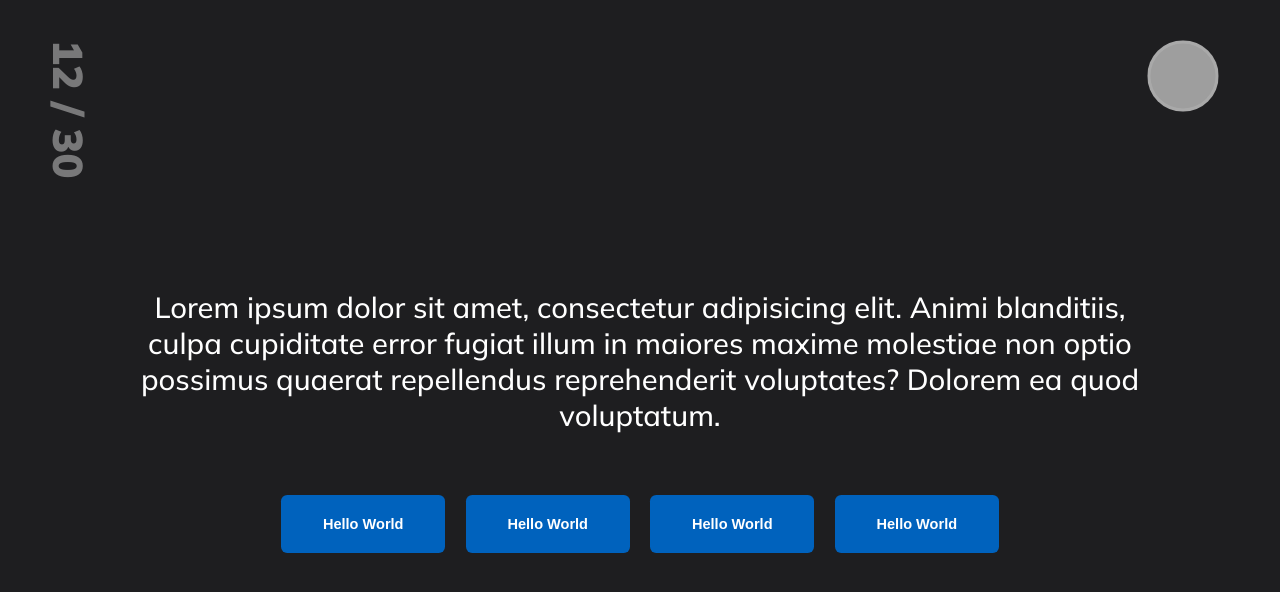
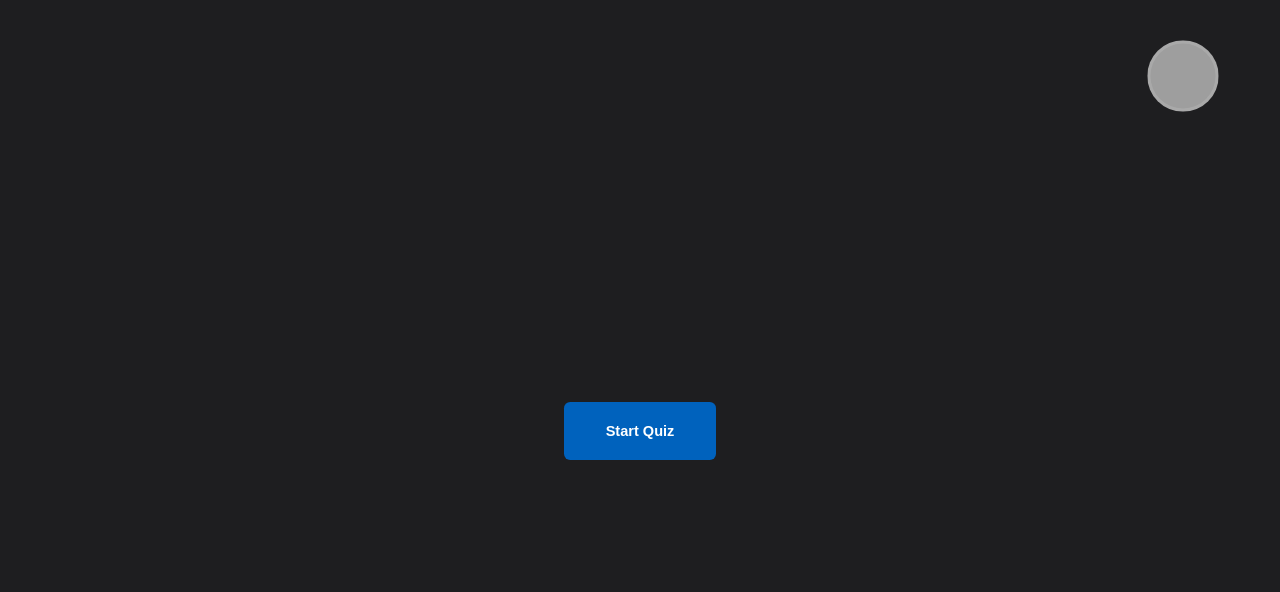
Before and after one commit to AdolfFosfor/quiz-freeze, a Nuxt app: page / in a window 1280 px wide. Shown: the top 592 px of the page. Built offline with nearby package versions, Linux system fonts and the light colour scheme; grey boxes are pictures that could not be loaded.

Commit message:
Bit Buy Commit 🫡

```diff
--- a/components/Atoms/Button.vue
+++ b/components/Atoms/Button.vue
@@ -1,11 +1,12 @@
 <template>
   <button
-    class="noSelect fade-fast"
+    class="noSelect"
     :style="`${
       $store.state.mobile ? 'font-size: calc(var(--index) * 1.1); width: 70vw' : 'font-size: calc(var(--index) * 0.7)'
     };`"
     @click="$emit('onClick', $event)"
   >
+    <nuxt-link v-if="to" :to="to" class="link" />
     <slot />
   </button>
 </template>
@@ -13,6 +14,12 @@
 <script>
   export default {
     name: 'Button',
+    props: {
+      to: {
+        type: String,
+        default: undefined,
+      },
+    },
   };
 </script>
 
@@ -40,4 +47,14 @@
       transform: translateY(2px);
     }
   }
+
+  .link {
+    position: absolute;
+    top: 0;
+    left: 0;
+    z-index: 5;
+
+    width: 100%;
+    height: 100%;
+  }
 </style>
--- a/components/Pagination.vue
+++ b/components/Pagination.vue
@@ -1,5 +1,5 @@
 <template>
-  <div class="pagination noSelect">12 / 30</div>
+  <div ref="pagination" class="pagination smooth-in noSelect">{{ $route.params.id }} / 30</div>
 </template>
 
 <script>
--- a/layouts/default.vue
+++ b/layouts/default.vue
@@ -1,6 +1,6 @@
 <template>
   <Grid class="app" center-j center-i>
-    <Pagination />
+    <Pagination v-if="$route.name === 'quiz-id'" />
     <Account />
 
     <Nuxt />
--- a/pages/index.vue
+++ b/pages/index.vue
@@ -1,44 +1,37 @@
 <template>
-  <Grid class="question" column center-i center-j>
-    <div class="text">
-      Lorem ipsum dolor sit amet, consectetur adipisicing elit. Animi blanditiis, culpa cupiditate error fugiat illum in maiores
-      maxime molestiae non optio possimus quaerat repellendus reprehenderit voluptates? Dolorem ea quod voluptatum.
-    </div>
-
-    <Grid :column="mobile">
-      <Button v-for="(item, i) of 4" :key="i" style="margin: calc(var(--index) * 1) calc(var(--index) * 0.5)" @onClick="log(item)"
-        >Hello World</Button
-      >
+  <div ref="page" class="main-page">
+    <Grid column center-i center-j>
+      <Button :to="`/quiz/1`"> Start Quiz </Button>
     </Grid>
-  </Grid>
+  </div>
 </template>
 
 <script>
   import { mapState } from 'vuex';
   import Button from '@/components/Atoms/Button';
-  import Grid from '~/components/Atoms/Grid';
+  import Grid from '@/components/Atoms/Grid';
+
   export default {
     components: { Grid, Button },
     computed: {
       ...mapState(['mobile']),
     },
 
-    methods: {
-      log(e) {
-        console.log(`Hello Button №${e}`);
-      },
+    mounted() {
+      this.$refs.page.classList.add('fade-in');
+    },
+
+    beforeDestroy() {
+      this.$refs.page.classList.remove('fade-in');
+      this.$refs.page.classList.add('fade-out');
     },
   };
 </script>
 
 <style>
-  .question {
+  .main-page {
     max-width: 80%;
 
     text-align: center;
   }
-  .text {
-    font-size: calc(var(--index) * 1.4);
-    margin-bottom: 2rem;
-  }
 </style>
--- /dev/null
+++ b/pages/quiz/_id.vue
@@ -0,0 +1,62 @@
+<template>
+  <div ref="page" class="question">
+    <Grid column center-i center-j>
+      <div class="text">
+        Lorem ipsum dolor sit amet, consectetur adipisicing elit. Animi blanditiis, culpa cupiditate error fugiat illum in maiores
+        maxime molestiae non optio possimus quaerat repellendus reprehenderit voluptates? Dolorem ea quod voluptatum.
+      </div>
+
+      <Grid :column="mobile">
+        <Button
+          v-for="(item, i) of 4"
+          :key="i"
+          :to="`/quiz/${item}`"
+          style="margin: calc(var(--index) * 1) calc(var(--index) * 0.5)"
+          @onClick="to(item)"
+        >
+          Hello World
+        </Button>
+      </Grid>
+    </Grid>
+  </div>
+</template>
+
+<script>
+  import { mapState } from 'vuex';
+  import Button from '@/components/Atoms/Button';
+  import Grid from '@/components/Atoms/Grid';
+
+  export default {
+    components: { Grid, Button },
+    computed: {
+      ...mapState(['mobile']),
+    },
+
+    mounted() {
+      this.$refs.page.classList.add('fade-in');
+    },
+
+    beforeDestroy() {
+      this.$refs.page.classList.remove('fade-in');
+      this.$refs.page.classList.add('fade-out');
+    },
+
+    methods: {
+      to(e) {
+        console.log(`Hello Button №${e}`);
+      },
+    },
+  };
+</script>
+
+<style>
+  .question {
+    max-width: 80%;
+
+    text-align: center;
+  }
+  .text {
+    font-size: calc(var(--index) * 1.4);
+    margin-bottom: 2rem;
+  }
+</style>
--- a/styles/animations.scss
+++ b/styles/animations.scss
@@ -1,51 +1,59 @@
-.poof {
-  transition: all 300ms ease-in-out;
-  animation-name: poof;
+.fade-out {
+  animation-name: fade-out;
   animation-duration: 400ms;
 }
 
-@keyframes poof {
+@keyframes fade-out {
+  0% {
+    filter: opacity(1);
+    transform: translateY(0);
+  }
+  100% {
+    filter: opacity(0);
+    transform: translateY(10%);
+  }
+}
+
+.fade-in {
+  animation-name: fade-in;
+  animation-duration: 400ms;
+}
+
+@keyframes fade-in {
   0% {
     filter: opacity(0);
-    transform: scale(0.6);
+    transform: translateY(-10%);
   }
   100% {
     filter: opacity(1);
-    transform: scale(1);
+    transform: translateY(0);
   }
 }
 
-.fade-fast {
-  animation-name: fade-fast;
-  animation-duration: 600ms;
+.smooth-out {
+  animation-name: smooth-out;
+  animation-duration: 400ms;
 }
 
-@keyframes fade-fast {
+@keyframes smooth-out {
+  0% {
+    filter: opacity(1);
+  }
+  100% {
+    filter: opacity(0);
+  }
+}
+
+.smooth-in {
+  animation-name: smooth-in;
+  animation-duration: 400ms;
+}
+
+@keyframes smooth-in {
   0% {
     filter: opacity(0);
-    transform: scale(1.04);
   }
   100% {
     filter: opacity(1);
-    transform: scale(1.05);
   }
 }
-
-.pulse-white {
-  animation-name: pulse-white;
-  animation-duration: 2.5s;
-  animation-iteration-count: infinite;
-  animation-timing-function: linear;
-}
-
-@keyframes pulse-white {
-  0% {
-    filter: drop-shadow(0px 0px 4px rgba(255, 255, 255, 0));
-  }
-  50% {
-    filter: drop-shadow(0px 0px 4px var(--main-color)) drop-shadow(0px 0px 4px rgba(255, 255, 255, 0.2));
-  }
-  100% {
-    filter: drop-shadow(0px 0px 4px rgba(255, 255, 255, 0));
-  }
-}
```
